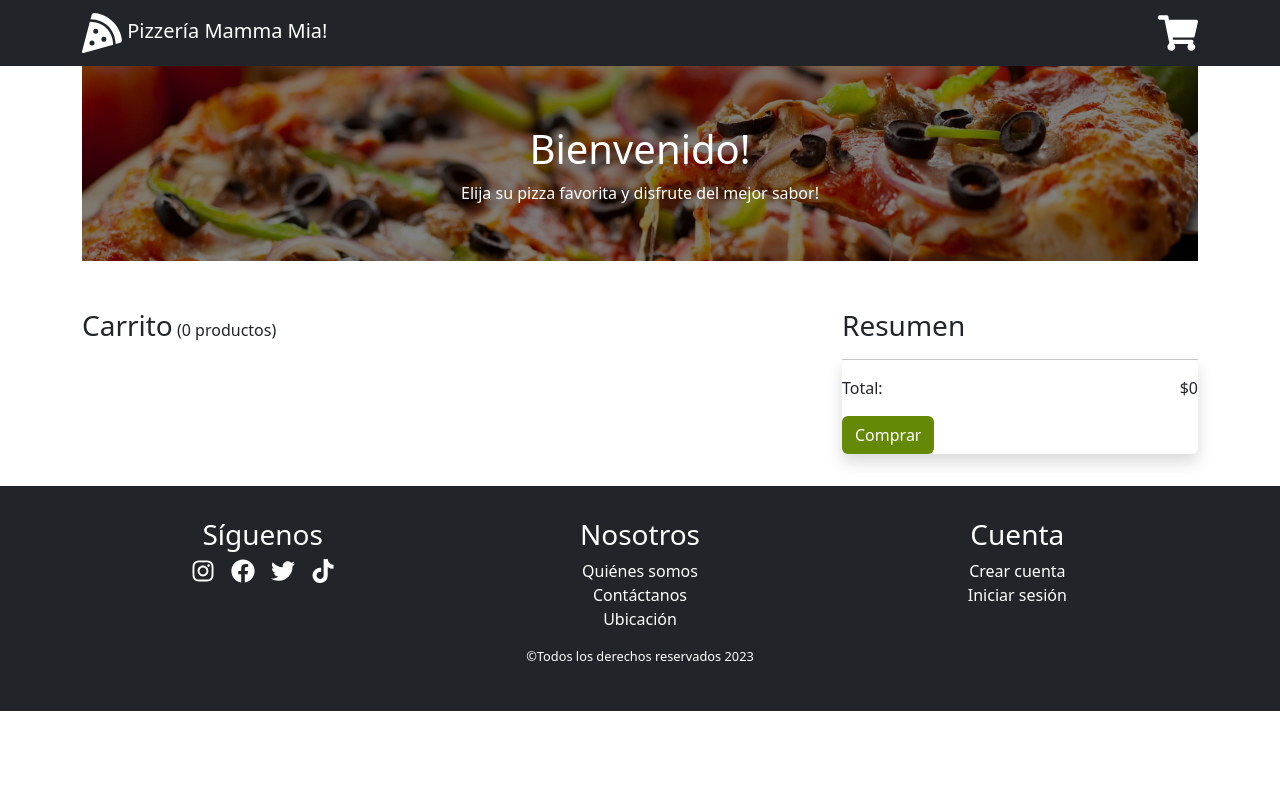
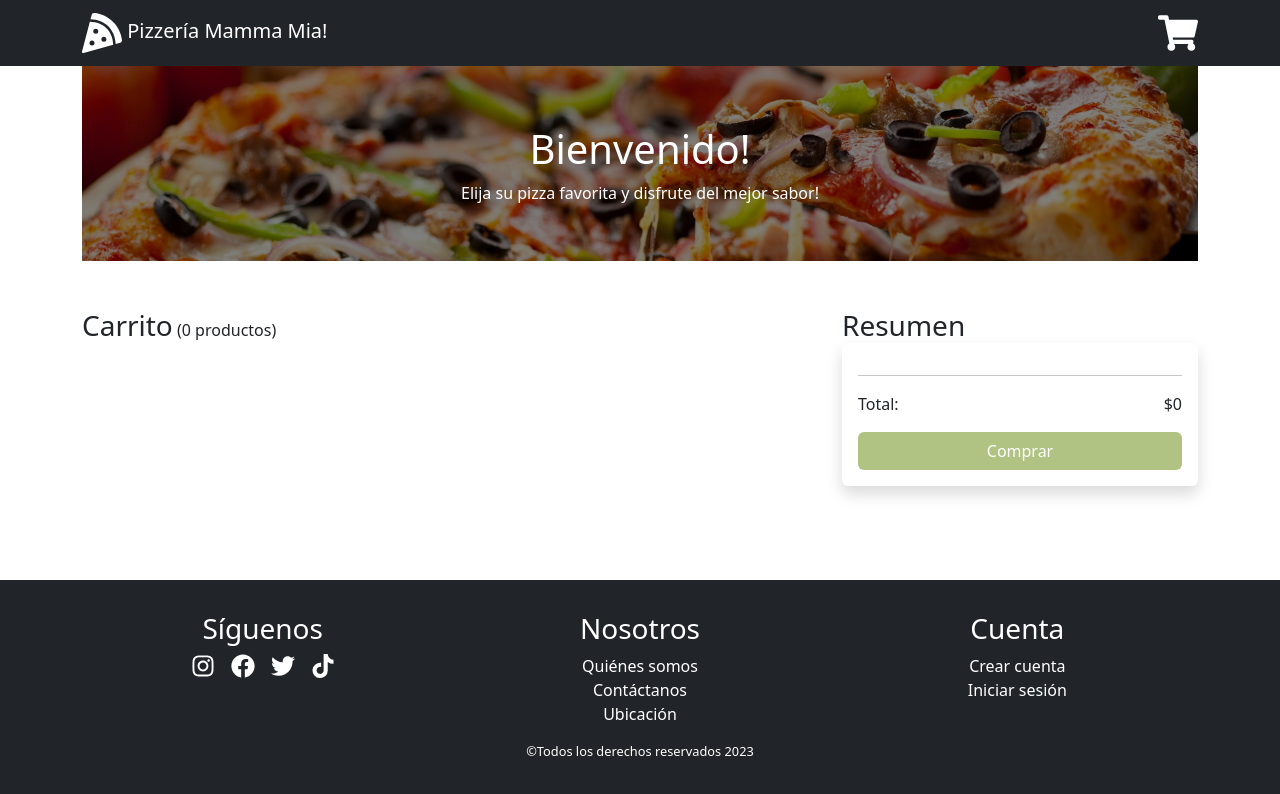
Before and after one commit to CrissRayes/Pizzeria-Mamma-Mia, a React (Create React App) app: page /carrito in a window 1280 px wide. Shown: the top 794 px of the page. Built offline with nearby package versions, Linux system fonts and the light colour scheme.

Commit message:
fija footer

```diff
--- a/src/styles.css
+++ b/src/styles.css
@@ -4,6 +4,7 @@
   --naranjo: #df5603;
   --rojo: #8f1901;
   --cafe: #a66c48;
+  --gris: #e0e0e0;
 }
 
 body {
@@ -13,6 +14,11 @@ body {
     sans-serif;
   -webkit-font-smoothing: antialiased;
   -moz-osx-font-smoothing: grayscale;
+  /* para posicionar el footer al fondo */
+  position: relative !important;
+  padding-bottom: 20em !important;
+  min-height: 100vh !important;
+  /* fin pisicionar footer al fondo */
 }
 
 code {
@@ -43,6 +49,10 @@ code {
 .cafe {
   background-color: var(--cafe) !important;
   color: white !important;
+}
+
+.gris {
+  background-color: var(--gris) !important;
 }
 
 .grid {
@@ -135,14 +145,32 @@ code {
   align-items: center;
 }
 .item-descripcion img {
-  width: 80px;
-  height: 80px;
+  width: 100px;
+  height: 100px;
   border-radius: 50%;
 }
 
 .item-detalle {
   display: flex;
   align-items: center;
+}
+
+.resumen-cart {
+  padding: 1rem;
+}
+
+.btn-operacion {
+  /* quitar rounded de bootstrap */
+  border-radius: 0 !important;
+}
+
+.boton-comprar {
+  width: 100%;
+  /* desactiva el boton */
+  pointer-events: none;
+  opacity: 0.5;
+  cursor: not-allowed;
+  /* fin desactiva boton */
 }
 
 .footer {
@@ -154,6 +182,10 @@ code {
   text-align: center;
   display: flex;
   flex-direction: column;
+  /* para posicionar el footer al fondo */
+  position: absolute;
+  bottom: 0;
+  width: 100%;
 }
 
 .footer .derechos {
```
